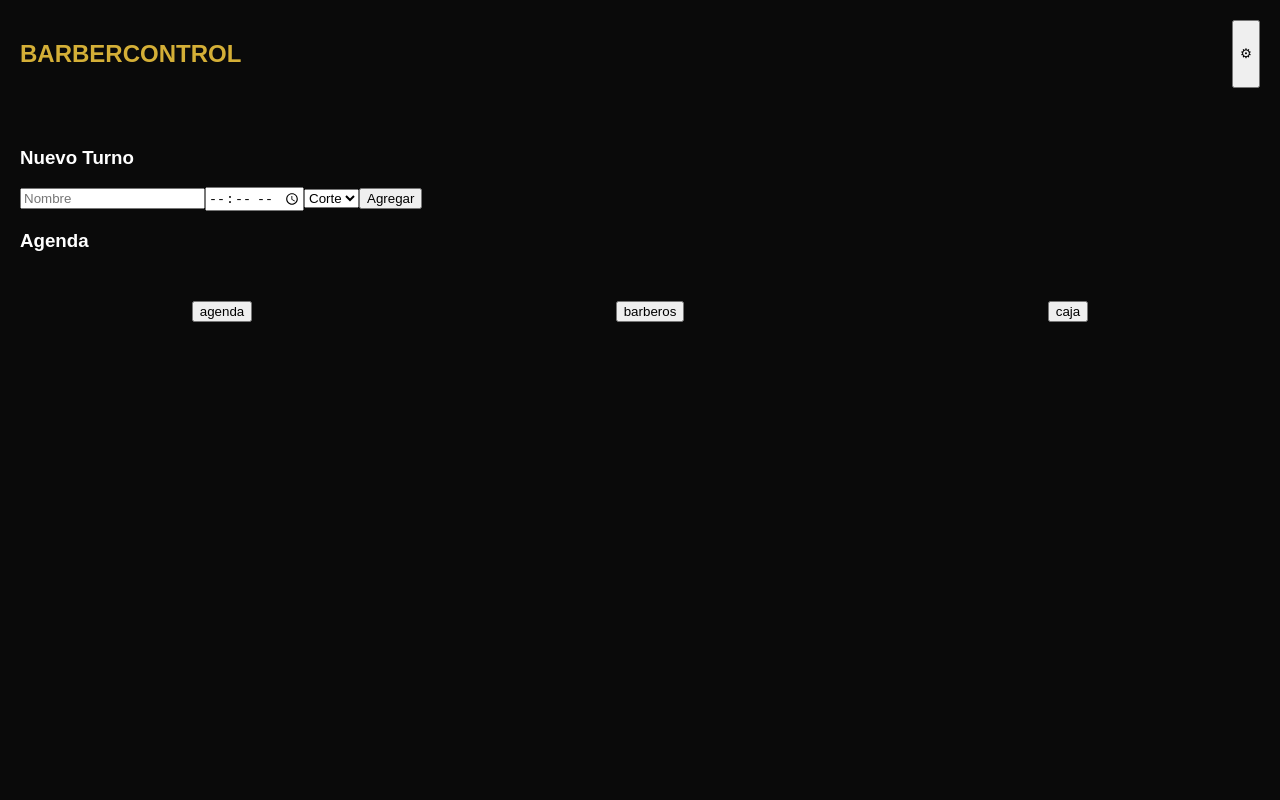
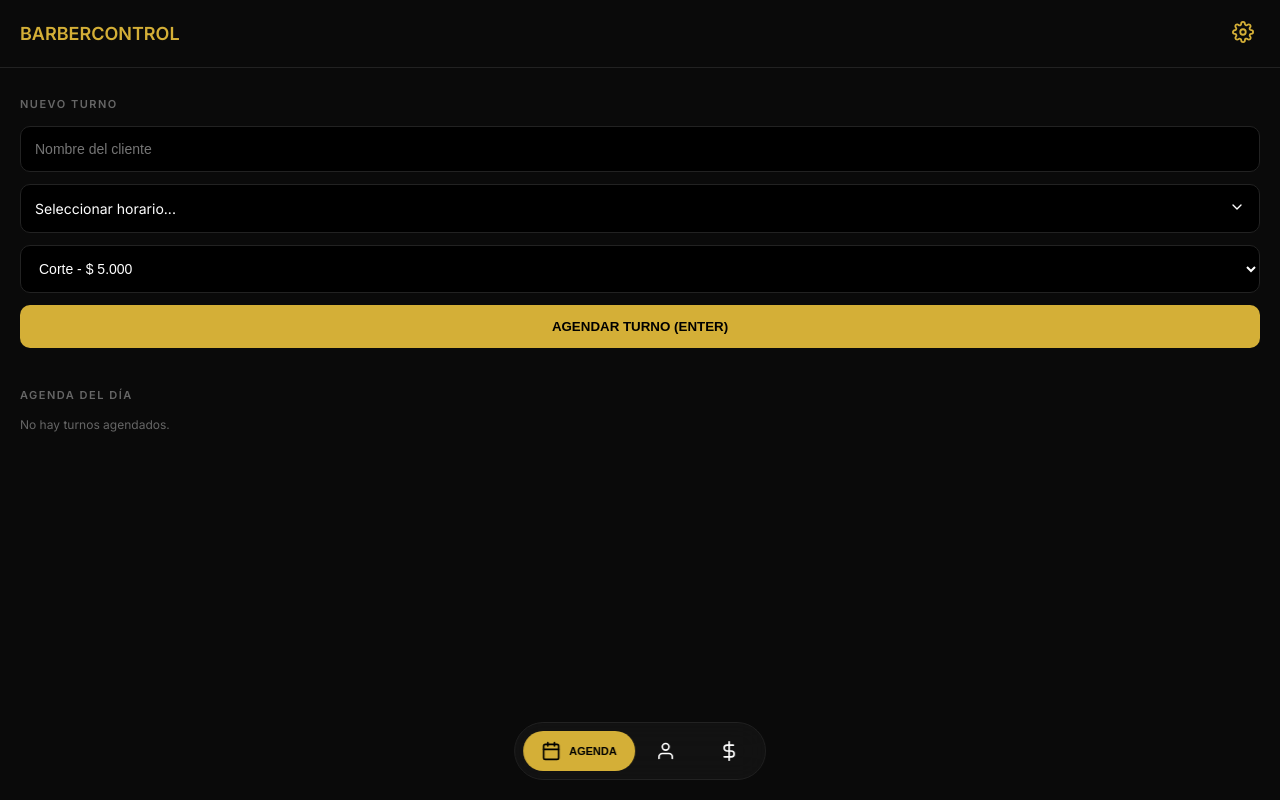
Before and after one commit to Mortega00/barbercontrol-final, a React (Vite) app: page / in a window 1280 px wide. Built offline with nearby package versions, Linux system fonts and the light colour scheme.

Commit message:
V1.2 - Selector de horarios colapsable y mejoras PRO

```diff
--- a/src/App.jsx
+++ b/src/App.jsx
@@ -1,252 +1,228 @@
-import { useState, useEffect } from "react"
+import { useState, useEffect, useRef } from "react"
+
+/* ================= ICONOS SVG ================= */
+const Icons = {
+  Agenda: () => <svg width="20" height="20" viewBox="0 0 24 24" fill="none" stroke="currentColor" strokeWidth="2" strokeLinecap="round" strokeLinejoin="round"><rect x="3" y="4" width="18" height="18" rx="2" ry="2"></rect><line x1="16" y1="2" x2="16" y2="6"></line><line x1="8" y1="2" x2="8" y2="6"></line><line x1="3" y1="10" x2="21" y2="10"></line></svg>,
+  Staff: () => <svg width="20" height="20" viewBox="0 0 24 24" fill="none" stroke="currentColor" strokeWidth="2" strokeLinecap="round" strokeLinejoin="round"><path d="M17 21v-2a4 4 0 0 0-4-4H5a4 4 0 0 0-4 4v2"></path><circle cx="9" cy="7" r="4"></circle></svg>,
+  Caja: () => <svg width="20" height="20" viewBox="0 0 24 24" fill="none" stroke="currentColor" strokeWidth="2" strokeLinecap="round" strokeLinejoin="round"><line x1="12" y1="1" x2="12" y2="23"></line><path d="M17 5H9.5a3.5 3.5 0 0 0 0 7h5a3.5 3.5 0 0 1 0 7H6"></path></svg>,
+  Config: () => <svg width="22" height="22" viewBox="0 0 24 24" fill="none" stroke="currentColor" strokeWidth="2" strokeLinecap="round" strokeLinejoin="round"><circle cx="12" cy="12" r="3"></circle><path d="M19.4 15a1.65 1.65 0 0 0 .33 1.82l.06.06a2 2 0 0 1 0 2.83 2 2 0 0 1-2.83 0l-.06-.06a1.65 1.65 0 0 0-1.82-.33 1.65 1.65 0 0 0-1 1.51V21a2 2 0 0 1-2 2 2 2 0 0 1-2-2v-.09A1.65 1.65 0 0 0 9 19.4a1.65 1.65 0 0 0-1.82.33l-.06.06a2 2 0 0 1-2.83 0 2 2 0 0 1 0-2.83l.06-.06a1.65 1.65 0 0 0 .33-1.82 1.65 1.65 0 0 0-1.51-1H3a2 2 0 0 1-2-2 2 2 0 0 1 2-2h.09A1.65 1.65 0 0 0 4.6 9a1.65 1.65 0 0 0-.33-1.82l-.06-.06a2 2 0 0 1 0-2.83 2 2 0 0 1 2.83 0l.06.06a1.65 1.65 0 0 0 1.82.33H9a1.65 1.65 0 0 0 1-1.51V3a2 2 0 0 1 2-2 2 2 0 0 1 2 2v.09a1.65 1.65 0 0 0 1 1.51 1.65 1.65 0 0 0 1.82-.33l.06-.06a2 2 0 0 1 2.83 0 2 2 0 0 1 0 2.83l-.06.06a1.65 1.65 0 0 0-.33 1.82V9a1.65 1.65 0 0 0 1.51 1H21a2 2 0 0 1 2 2 2 2 0 0 1-2 2h-.09a1.65 1.65 0 0 0-1.51 1z"></path></svg>,
+  Copy: () => <svg width="14" height="14" viewBox="0 0 24 24" fill="none" stroke="currentColor" strokeWidth="2"><rect x="9" y="9" width="13" height="13" rx="2" ry="2"></rect><path d="M5 15H4a2 2 0 0 1-2-2V4a2 2 0 0 1 2-2h9a2 2 0 0 1 2 2v1"></path></svg>,
+  Chevron: () => <svg width="16" height="16" viewBox="0 0 24 24" fill="none" stroke="currentColor" strokeWidth="2" strokeLinecap="round" strokeLinejoin="round"><path d="m6 9 6 6 6-6"/></svg>
+}
 
 /* ================= HELPERS ================= */
-const getLS = (key, def) => {
-  try {
-    const val = localStorage.getItem(key)
-    return val ? JSON.parse(val) : def
-  } catch { return def }
+const theme = { bg: "#0A0A0A", card: "#141414", gold: "#D4AF37", text: "#FFFFFF", border: "#222", muted: "#666" }
+const getLS = (key, def) => { try { const val = localStorage.getItem(key); return val ? JSON.parse(val) : def; } catch { return def; } }
+const setLS = (key, val) => localStorage.setItem(key, JSON.stringify(val))
+const formato = (n) => new Intl.NumberFormat("es-AR", { style: "currency", currency: "ARS", maximumFractionDigits: 0 }).format(n)
+
+// Generador de horarios 09:00 a 21:00 cada 30 min
+const generarHorarios = () => {
+  const h = [];
+  for (let i = 9; i <= 21; i++) {
+    const hora = i < 10 ? `0${i}` : `${i}`;
+    h.push(`${hora}:00`);
+    if (i < 21) h.push(`${hora}:30`);
+  }
+  return h;
 }
-const setLS = (key, val) => localStorage.setItem(key, JSON.stringify(val))
-
-const formato = (n) =>
-  new Intl.NumberFormat("es-AR", { style: "currency", currency: "ARS", maximumFractionDigits: 0 }).format(n)
 
 /* ================= APP ================= */
 export default function App() {
   const [tab, setTab] = useState("agenda")
-  const [openConfig, setOpenConfig] = useState(false)
+  const [showConfig, setShowConfig] = useState(false)
   const [sync, setSync] = useState(0)
 
-  const update = () => setSync(s => s + 1)
+  const triggerSync = () => setSync(s => s + 1)
 
   return (
-    <div style={{ background:"#0A0A0A", color:"white", minHeight:"100vh", fontFamily:"sans-serif" }}>
-
-      <header style={{ padding:20, display:"flex", justifyContent:"space-between" }}>
-        <h2 style={{ color:"#D4AF37" }}>BARBERCONTROL</h2>
-        <button onClick={()=>setOpenConfig(true)}>⚙</button>
+    <div style={{ background: theme.bg, color: theme.text, minHeight: "100vh", fontFamily: "'Inter', sans-serif" }}>
+      <header style={{ padding: "20px", display: "flex", justifyContent: "space-between", alignItems: "center", borderBottom: `1px solid ${theme.border}` }}>
+        <h1 style={{ color: theme.gold, margin: 0, fontSize: "18px", fontWeight: "900" }}>BARBERCONTROL</h1>
+        <button onClick={() => setShowConfig(true)} style={{ background: "none", border: "none", color: theme.gold, cursor: "pointer" }}><Icons.Config /></button>
       </header>
 
-      <div style={{ padding:20 }}>
-        {tab==="agenda" && <Agenda sync={sync} update={update} />}
-        {tab==="caja" && <Caja sync={sync} update={update} />}
-        {tab==="barberos" && <Barberos sync={sync} update={update} />}
-      </div>
+      <main style={{ padding: "20px", paddingBottom: "110px" }}>
+        {tab === "agenda" && <Agenda sync={sync} onUpdate={triggerSync} />}
+        {tab === "barberos" && <Barberos sync={sync} onUpdate={triggerSync} />}
+        {tab === "caja" && <Caja sync={sync} />}
+      </main>
 
-      <nav style={{ display:"flex", justifyContent:"space-around", padding:10 }}>
-        {["agenda","barberos","caja"].map(t=>(
-          <button key={t} onClick={()=>setTab(t)}>{t}</button>
+      <nav style={{ position: "fixed", bottom: 20, left: "50%", transform: "translateX(-50%)", background: "rgba(20,20,20,0.8)", backdropFilter: "blur(15px)", padding: "8px", borderRadius: "30px", display: "flex", gap: "5px", border: `1px solid ${theme.border}`, zIndex: 10 }}>
+        {[{ id: "agenda", label: "Agenda", icon: <Icons.Agenda /> }, { id: "barberos", label: "Staff", icon: <Icons.Staff /> }, { id: "caja", label: "Caja", icon: <Icons.Caja /> }].map(t => (
+          <button key={t.id} onClick={() => setTab(t.id)} style={{
+            background: tab === t.id ? theme.gold : "transparent", color: tab === t.id ? "black" : theme.text, border: "none", padding: "10px 18px", borderRadius: "25px", fontSize: "11px", fontWeight: "800", display: "flex", alignItems: "center", gap: "8px", cursor: "pointer"
+          }}>{t.icon} {tab === t.id && t.label.toUpperCase()}</button>
         ))}
       </nav>
 
-      {openConfig && <Config close={()=>setOpenConfig(false)} update={update} />}
+      <ConfigDrawer isOpen={showConfig} close={() => setShowConfig(false)} onUpdate={triggerSync} />
     </div>
   )
 }
 
-/* ================= AGENDA ================= */
-function Agenda({ sync, update }) {
-  const [turnos, setTurnos] = useState(getLS("turnos", []))
-  const [nombre, setNombre] = useState("")
-  const [hora, setHora] = useState("")
-  const [servicio, setServicio] = useState("")
+/* ================= AGENDA CON SELECTOR COLAPSABLE ================= */
+function Agenda({ sync, onUpdate }) {
+  const [turnos, setTurnos] = useState(() => getLS("turnos", []))
+  const [f, setF] = useState({ nombre: "", hora: "", servicio: "" })
+  const [isOpenHoras, setIsOpenHoras] = useState(false)
 
-  const servicios = getLS("servicios", [
-    { nombre:"Corte", precio:5000 }
-  ])
+  const servicios = getLS("servicios", [{ nombre: "Corte", precio: 5000 }])
+  const listaHorarios = generarHorarios()
 
-  useEffect(()=>{ setTurnos(getLS("turnos", [])) },[sync])
-  useEffect(()=>{ if(servicios.length) setServicio(servicios[0].nombre)},[])
+  useEffect(() => { setTurnos(getLS("turnos", [])) }, [sync])
+  useEffect(() => { if(servicios.length > 0 && !f.servicio) setF(prev => ({...prev, servicio: servicios[0].nombre})) }, [servicios])
 
-  const agregar = () => {
-    if(!nombre || !hora) return
-    const nuevo = [{ id:Date.now(), nombre, hora, servicio }, ...turnos]
-    setLS("turnos", nuevo)
-    setTurnos(nuevo)
-    setNombre(""); setHora("")
-    update()
+  const handleAdd = (e) => {
+    if(e) e.preventDefault();
+    if (!f.nombre || !f.hora) return
+    const nuevo = [{ id: Date.now(), ...f }, ...turnos]
+    setLS("turnos", nuevo); setTurnos(nuevo); setF({ ...f, nombre: "" }); onUpdate()
   }
 
   const cobrar = (t) => {
-    const s = servicios.find(x=>x.nombre===t.servicio)
-    if(!s) return
-
+    const s = servicios.find(x => x.nombre === t.servicio) || { precio: 0 }
     const total = (Number(localStorage.getItem("total")) || 0) + s.precio
-    const movs = getLS("movimientos", [])
-
-    setLS("total", total)
-    setLS("movimientos", [{ ...t, precio:s.precio }, ...movs])
-
-    const rest = turnos.filter(x=>x.id!==t.id)
-    setLS("turnos", rest)
-    setTurnos(rest)
-    update()
+    setLS("total", total); setLS("movimientos", [{ ...t, precio: s.precio }, ...getLS("movimientos", [])])
+    const rest = turnos.filter(x => x.id !== t.id); setLS("turnos", rest); setTurnos(rest); onUpdate()
   }
 
   return (
-    <div>
-      <h3>Nuevo Turno</h3>
+    <form onSubmit={handleAdd}>
+      <h2 style={titleStyle}>NUEVO TURNO</h2>
+      <input style={inputStyle} placeholder="Nombre del cliente" value={f.nombre} onChange={e => setF({...f, nombre: e.target.value})} />
 
-      <input placeholder="Nombre"
-        value={nombre}
-        onChange={e=>setNombre(e.target.value)}
-        onKeyDown={e=>e.key==="Enter" && agregar()}
-      />
+      {/* SELECTOR DE HORARIOS COLAPSABLE */}
+      <div style={{ position: "relative", marginBottom: "12px" }}>
+        <div onClick={() => setIsOpenHoras(!isOpenHoras)} style={{ ...inputStyle, marginBottom: 0, display: "flex", justifyContent: "space-between", alignItems: "center", cursor: "pointer", border: `1px solid ${f.hora ? theme.gold : theme.border}` }}>
+          <span>{f.hora ? `Horario: ${f.hora} hs` : "Seleccionar horario..."}</span>
+          <div style={{ transform: isOpenHoras ? "rotate(180deg)" : "rotate(0deg)", transition: "0.2s" }}><Icons.Chevron /></div>
+        </div>
 
-      <input type="time"
-        value={hora}
-        onChange={e=>setHora(e.target.value)}
-        onKeyDown={e=>e.key==="Enter" && agregar()}
-      />
+        {isOpenHoras && (
+          <div style={{ position: "absolute", top: "110%", left: 0, width: "100%", background: "#1A1A1A", borderRadius: "10px", zIndex: 50, maxHeight: "200px", overflowY: "auto", border: `1px solid ${theme.border}`, boxShadow: "0 10px 25px rgba(0,0,0,0.5)" }}>
+            {listaHorarios.map(h => (
+              <div key={h} onClick={() => { setF({...f, hora: h}); setIsOpenHoras(false) }} style={{ padding: "12px 15px", borderBottom: `1px solid #222`, fontSize: "14px", color: f.hora === h ? theme.gold : "white", background: f.hora === h ? "#222" : "transparent", cursor: "pointer" }}>
+                {h} hs
+              </div>
+            ))}
+          </div>
+        )}
+      </div>
 
-      <select value={servicio} onChange={e=>setServicio(e.target.value)}>
-        {servicios.map(s=><option key={s.nombre}>{s.nombre}</option>)}
+      <select style={inputStyle} value={f.servicio} onChange={e => setF({...f, servicio: e.target.value})}>
+        {servicios.map(s => <option key={s.nombre} value={s.nombre}>{s.nombre} - {formato(s.precio)}</option>)}
       </select>
 
-      <button onClick={agregar}>Agregar</button>
+      <button type="submit" style={btnGold}>AGENDAR TURNO (ENTER)</button>
 
-      <h3>Agenda</h3>
-
-      {turnos.map(t=>(
-        <div key={t.id}>
-          {t.nombre} - {t.hora} - {t.servicio}
-          <button onClick={()=>cobrar(t)}>✔</button>
+      <h2 style={{ ...titleStyle, marginTop: 40 }}>AGENDA DEL DÍA</h2>
+      {turnos.length === 0 && <p style={{ fontSize: "12px", color: theme.muted }}>No hay turnos agendados.</p>}
+      {turnos.map(t => (
+        <div key={t.id} style={cardStyle}>
+          <div>
+            <div style={{ fontWeight: "bold" }}>{t.hora}hs - <span style={{ color: theme.gold }}>{t.nombre}</span></div>
+            <div style={{ fontSize: "11px", color: theme.muted }}>{t.servicio.toUpperCase()}</div>
+          </div>
+          <button type="button" onClick={() => cobrar(t)} style={actionBtn}>✔</button>
         </div>
       ))}
+    </form>
+  )
+}
+
+/* ================= VISTAS STAFF Y CAJA ================= */
+function Barberos({ sync, onUpdate }) {
+  const [barberos, setBarberos] = useState(() => getLS("barberos", []))
+  const [nombre, setNombre] = useState("")
+  const handleAdd = (e) => { e.preventDefault(); if(!nombre) return; const d = [...barberos, { nombre, id: Date.now(), comision: 50 }]; setLS("barberos", d); setBarberos(d); setNombre(""); onUpdate() }
+  return (
+    <form onSubmit={handleAdd}>
+      <h2 style={titleStyle}>STAFF / BARBEROS</h2>
+      <div style={{ display: "flex", gap: 10, marginBottom: 20 }}>
+        <input style={{ ...inputStyle, marginBottom: 0 }} placeholder="Nombre barbero..." value={nombre} onChange={e => setNombre(e.target.value)} />
+        <button type="submit" style={{ background: theme.gold, border: "none", borderRadius: "10px", padding: "0 20px", fontWeight: "bold" }}>+</button>
+      </div>
+      {barberos.map(b => ( <div key={b.id} style={cardStyle}><span style={{ fontWeight: "bold" }}>{b.nombre}</span><span style={{ fontSize: "11px", color: theme.gold }}>{b.comision}% comisión</span></div> ))}
+    </form>
+  )
+}
+
+function Caja({ sync }) {
+  const total = Number(localStorage.getItem("total")) || 0
+  const movs = getLS("movimientos", [])
+  return (
+    <div>
+      <div style={cajaContainer}><small style={{ color: theme.muted, letterSpacing: "2px" }}>RECAUDACIÓN TOTAL</small><h2 style={{ fontSize: "40px", color: theme.gold }}>{formato(total)}</h2></div>
+      {movs.map((m, i) => <div key={i} style={movRow}><span>{m.nombre} <small style={{ color: theme.muted }}>({m.servicio})</small></span><span style={{ fontWeight: "bold" }}>{formato(m.precio)}</span></div>)}
     </div>
   )
 }
 
-/* ================= CAJA ================= */
-function Caja({ sync, update }) {
-  const [total,setTotal] = useState(0)
-  const [mov,setMov] = useState([])
+/* ================= CONFIGURACIÓN PRO ================= */
+function ConfigDrawer({ isOpen, close, onUpdate }) {
+  const fileRef = useRef(null)
+  const [conf, setConf] = useState({
+    nombreLocal: localStorage.getItem("nombreLocal") || "Mi Barbería",
+    tel: localStorage.getItem("telefono") || "",
+    servicios: getLS("servicios", [{ nombre: "Corte", precio: 5000 }]),
+    barberos: getLS("barberos", []),
+    msgCopia: "Hola BarberControl 💈, quiero agendar un turno para hoy a las ______. Mi nombre es ______ y busco un servicio de ______ ¿Tienen lugar? ✂️⚡"
+  })
 
-  useEffect(()=>{
-    setTotal(Number(localStorage.getItem("total")) || 0)
-    setMov(getLS("movimientos", []))
-  },[sync])
-
-  const eliminar = (i)=>{
-    const nuevo = mov.filter((_,idx)=>idx!==i)
-    setLS("movimientos", nuevo)
-    setMov(nuevo)
-    update()
+  const guardar = () => {
+    localStorage.setItem("nombreLocal", conf.nombreLocal); localStorage.setItem("telefono", conf.tel)
+    setLS("servicios", conf.servicios); setLS("barberos", conf.barberos); onUpdate(); close()
   }
 
   return (
-    <div>
-      <h2>{formato(total)}</h2>
+    <>
+      <div onClick={close} style={{ position: "fixed", top: 0, left: 0, width: "100%", height: "100%", background: "rgba(0,0,0,0.8)", opacity: isOpen ? 1 : 0, pointerEvents: isOpen ? "auto" : "none", transition: "0.3s", zIndex: 90 }} />
+      <div style={{ position: "fixed", top: 0, right: isOpen ? 0 : "-100%", width: "90%", maxWidth: "400px", height: "100%", background: "#111", zIndex: 100, transition: "0.4s", padding: "25px", borderLeft: `1px solid ${theme.border}`, overflowY: "auto" }}>
+        <h2 style={{ color: theme.gold, fontSize: "16px", marginBottom: 20 }}>CONFIGURACIÓN PRO</h2>
 
-      {mov.map((m,i)=>(
-        <div key={i}>
-          {m.nombre} - {formato(m.precio)}
-          <button onClick={()=>eliminar(i)}>X</button>
+        <label style={labelStyle}>NOMBRE DEL LOCAL</label>
+        <input style={inputStyle} value={conf.nombreLocal} onChange={e => setConf({...conf, nombreLocal: e.target.value})} />
+
+        <label style={labelStyle}>WHATSAPP (NÚMERO COMPLETO)</label>
+        <input style={inputStyle} value={conf.tel} onChange={e => setConf({...conf, tel: e.target.value})} />
+
+        <label style={labelStyle}>SERVICIOS Y PRECIOS</label>
+        {conf.servicios.map((s, i) => (
+          <div key={i} style={{ display: "flex", gap: 5, marginBottom: 8 }}>
+            <input style={{...inputStyle, marginBottom: 0}} value={s.nombre} onChange={e => { const c = [...conf.servicios]; c[i].nombre = e.target.value; setConf({...conf, servicios: c}) }} />
+            <input style={{...inputStyle, marginBottom: 0, width: "90px"}} type="number" value={s.precio} onChange={e => { const c = [...conf.servicios]; c[i].precio = Number(e.target.value); setConf({...conf, servicios: c}) }} />
+          </div>
+        ))}
+        <button style={btnGhost} onClick={() => setConf({...conf, servicios: [...conf.servicios, {nombre: "", precio: 0}]})}>+ AGREGAR SERVICIO</button>
+
+        <div style={{ marginTop: 30, padding: 15, background: "#050505", borderRadius: 12 }}>
+          <label style={labelStyle}>MENSAJE CLIENTES NUEVOS</label>
+          <button style={btnGhost} onClick={() => navigator.clipboard.writeText(conf.msgCopia)}><Icons.Copy /> COPIAR PLANTILLA</button>
         </div>
-      ))}
-    </div>
+
+        <div style={{ marginTop: 20, display: "grid", gap: 10 }}>
+          <button style={btnWhite} onClick={() => {
+            const blob = new Blob([JSON.stringify({...localStorage})], { type: "application/json" })
+            const a = document.createElement("a"); a.href = URL.createObjectURL(blob); a.download = `Backup_BarberControl.json`; a.click()
+          }}>DESCARGAR COPIA (JSON)</button>
+          <button style={btnWhite} onClick={() => { if(confirm("¿RESET? Se borrará todo.")) { localStorage.clear(); window.location.reload() } }}>RESET A FÁBRICA</button>
+        </div>
+
+        <button style={{ ...btnGold, marginTop: 20 }} onClick={guardar}>GUARDAR CAMBIOS</button>
+      </div>
+    </>
   )
 }
 
-/* ================= BARBEROS ================= */
-function Barberos({ sync, update }) {
-  const [barberos,setBarberos] = useState(getLS("barberos", []))
-  const [nombre,setNombre] = useState("")
-  const [comision,setComision] = useState(50)
-
-  useEffect(()=>{ setBarberos(getLS("barberos", [])) },[sync])
-
-  const agregar = ()=>{
-    if(!nombre) return
-    const data = [...barberos,{ nombre, comision }]
-    setLS("barberos", data)
-    setBarberos(data)
-    setNombre("")
-    update()
-  }
-
-  return (
-    <div>
-      <h3>Barberos</h3>
-
-      <input placeholder="Nombre"
-        value={nombre}
-        onChange={e=>setNombre(e.target.value)}
-        onKeyDown={e=>e.key==="Enter" && agregar()}
-      />
-
-      <input type="number"
-        value={comision}
-        onChange={e=>setComision(e.target.value)}
-      />
-
-      <button onClick={agregar}>Agregar</button>
-
-      {barberos.map((b,i)=>(
-        <div key={i}>{b.nombre} - {b.comision}%</div>
-      ))}
-    </div>
-  )
-}
-
-/* ================= CONFIG ================= */
-function Config({ close, update }) {
-  const [nombre,setNombre] = useState(localStorage.getItem("nombre") || "")
-  const [telefono,setTelefono] = useState(localStorage.getItem("telefono") || "")
-  const [mensaje,setMensaje] = useState(localStorage.getItem("mensaje") || "")
-
-  const [servicios,setServicios] = useState(getLS("servicios", [
-    { nombre:"Corte", precio:5000 },
-    { nombre:"Barba", precio:3000 }
-  ]))
-
-  const guardar = ()=>{
-    localStorage.setItem("nombre",nombre)
-    localStorage.setItem("telefono",telefono)
-    localStorage.setItem("mensaje",mensaje)
-    setLS("servicios",servicios)
-    update()
-    close()
-  }
-
-  const backup = ()=>{
-    const data = localStorage
-    const blob = new Blob([JSON.stringify(data)])
-    const a = document.createElement("a")
-    a.href = URL.createObjectURL(blob)
-    a.download = `backup-${new Date().toLocaleDateString()}.json`
-    a.click()
-  }
-
-  return (
-    <div style={{ position:"fixed", top:0, left:0, width:"100%", height:"100%", background:"#000" }}>
-      <div style={{ padding:20 }}>
-        <h3>Configuración</h3>
-
-        <input value={nombre} onChange={e=>setNombre(e.target.value)} placeholder="Nombre barbería" />
-        <input value={telefono} onChange={e=>setTelefono(e.target.value)} placeholder="WhatsApp" />
-        <textarea value={mensaje} onChange={e=>setMensaje(e.target.value)} />
-
-        <h4>Servicios</h4>
-        {servicios.map((s,i)=>(
-          <div key={i}>
-            <input value={s.nombre} onChange={e=>{
-              const c=[...servicios]; c[i].nombre=e.target.value; setServicios(c)
-            }} />
-            <input type="number" value={s.precio} onChange={e=>{
-              const c=[...servicios]; c[i].precio=Number(e.target.value); setServicios(c)
-            }} />
-          </div>
-        ))}
-
-        <button onClick={()=>setServicios([...servicios,{ nombre:"", precio:0 }])}>+</button>
-
-        <br/><br/>
-        <button onClick={guardar}>Guardar</button>
-        <button onClick={backup}>Backup</button>
-        <button onClick={close}>Cerrar</button>
-      </div>
-    </div>
-  )
-}
+/* ================= ESTILOS ================= */
+const titleStyle = { fontSize: "11px", color: theme.muted, letterSpacing: "1.5px", fontWeight: "900", marginBottom: "15px" }
+const inputStyle = { width: "100%", padding: "14px", background: "#000", border: `1px solid ${theme.border}`, color: "white", borderRadius: "10px", marginBottom: "12px", fontSize: "14px", outline: "none", boxSizing: "border-box" }
+const btnGold = { width: "100%", padding: "14px", background: theme.gold, color: "black", fontWeight: "900", border: "none", borderRadius: "10px", cursor: "pointer" }
+const btnGhost = { background: "none", border: `1px solid #333`, color: "#888", width: "100%", padding: "10px", borderRadius: "10px", fontSize: "11px", fontWeight: "bold", cursor: "pointer", display: "flex", alignItems: "center", justifyContent: "center", gap: "8px" }
+const btnWhite = { background: "white", color: "black", border: "none", padding: "12px", borderRadius: "10px", fontSize: "11px", fontWeight: "bold" }
+const cardStyle = { background: theme.card, padding: "16px", borderRadius: "14px", marginBottom: "8px", display: "flex", justifyContent: "space-between", alignItems: "center", border: `1px solid ${theme.border}` }
+const actionBtn = { background: theme.gold, border: "none", color: "black", width: "35px", height: "35px", borderRadius: "8px", fontWeight: "bold" }
+const cajaContainer = { background: "#000", padding: "30px 20px", borderRadius: "16px", textAlign: "center", marginBottom: "20px", border: `1px solid ${theme.border}` }
+const movRow = { display: "flex", justifyContent: "space-between", padding: "12px 0", borderBottom: `1px solid ${theme.border}`, fontSize: "13px" }
+const labelStyle = { display: "block", fontSize: "9px", color: theme.muted, fontWeight: "bold", marginBottom: "6px" }
```
